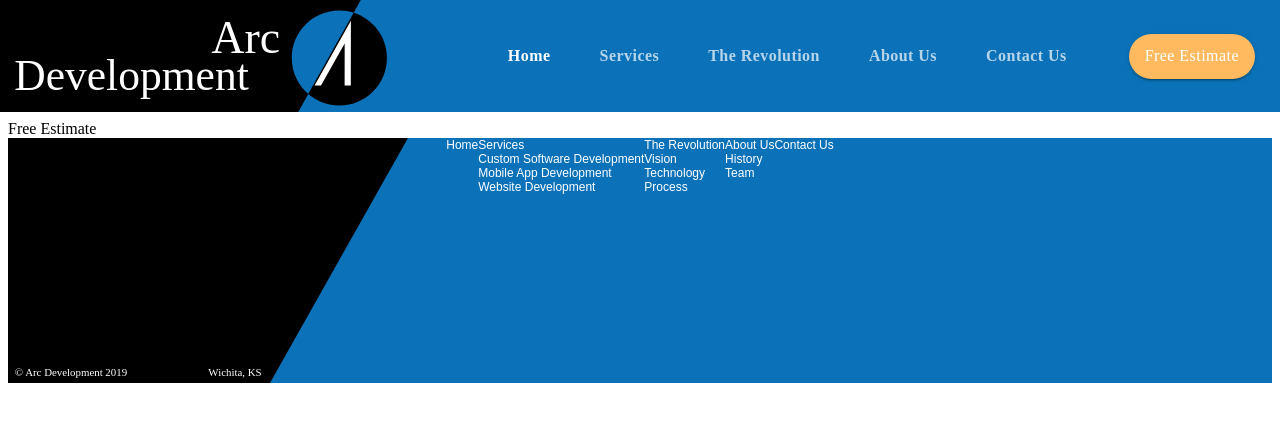
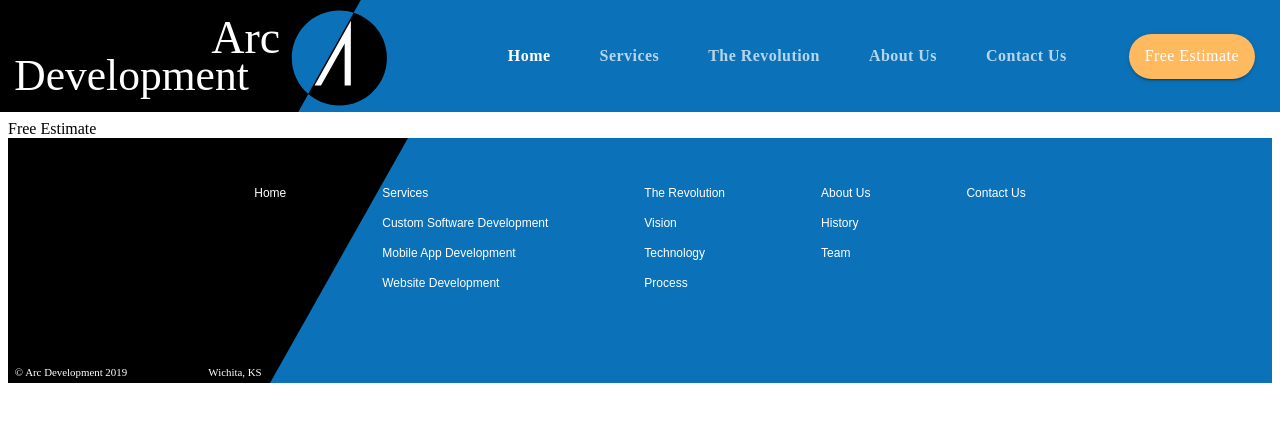
Before and after one commit to Vanessa-Ap-Ferreira/React-materialUI, a React (Create React App) app: page /estimate in a window 1280 px wide. Shown: the top 422 px of the page. Built offline with nearby package versions, Linux system fonts and the light colour scheme; the HTML template or start-up script is replaced by a standard one.

Commit message:
link footer

```diff
--- a/src/components/ui/Footer.js
+++ b/src/components/ui/Footer.js
@@ -1,4 +1,5 @@
 import React from 'react';
+import { Link } from 'react-router-dom';
 import { makeStyles } from '@material-ui/core/styles';
 import Grid from '@material-ui/core/Grid';
 
@@ -29,6 +30,10 @@
     fontSize: "0.75rem",
     fontFamily: "Arial",
     fontWeight: "blond",
+    textDecoration: "none"
+  },
+  gridItem: {
+    margin: "3em"
   }
 }))
 
@@ -42,61 +47,61 @@
         justify="center"
         className={classes.mainContainer}
       >
-        <Grid item >
-          <Grid container direction="column" >
-            <Grid item className={classes.link}>
+        <Grid item className={classes.gridItem} >
+          <Grid container direction="column" spacing={2} >
+            <Grid item className={classes.link} component={Link} to="/">
               Home
             </Grid>
           </Grid>
         </Grid>
-        <Grid item >
-          <Grid container direction="column" >
-            <Grid item className={classes.link}>
+        <Grid item className={classes.gridItem} >
+          <Grid container direction="column" spacing={2} >
+            <Grid item className={classes.link} component={Link} to="/services" >
               Services
             </Grid>
-            <Grid item className={classes.link}>
+            <Grid item className={classes.link} component={Link} to="/custosoftware">
               Custom Software Development
             </Grid>
-            <Grid item className={classes.link}>
+            <Grid item className={classes.link} component={Link} to="/mobileapps">
               Mobile App Development
             </Grid>
-            <Grid item className={classes.link}>
+            <Grid item className={classes.link} component={Link} to="/website">
               Website Development
             </Grid>
           </Grid>
         </Grid>
-        <Grid item >
-          <Grid container direction="column" >
-            <Grid item className={classes.link}>
+        <Grid item className={classes.gridItem}>
+          <Grid container direction="column" spacing={2} >
+            <Grid item className={classes.link} component={Link} to="/revolution" >
               The Revolution
             </Grid>
-            <Grid item className={classes.link}>
+            <Grid item className={classes.link} component={Link} to="/revolution" >
               Vision
             </Grid>
-            <Grid item className={classes.link}>
+            <Grid item className={classes.link} component={Link} to="/revolution">
               Technology
             </Grid>
-            <Grid item className={classes.link}>
+            <Grid item className={classes.link} component={Link} to="/revolution">
               Process
             </Grid>
           </Grid>
         </Grid>
-        <Grid item >
-          <Grid container direction="column" >
-            <Grid item className={classes.link}>
+        <Grid item className={classes.gridItem} >
+          <Grid container direction="column" spacing={2} >
+            <Grid item className={classes.link} component={Link} to="/about">
               About Us
             </Grid>
-            <Grid item className={classes.link}>
+            <Grid item className={classes.link} component={Link} to="/about">
               History
             </Grid>
-            <Grid item className={classes.link}>
+            <Grid item className={classes.link} component={Link} to="/about">
               Team
             </Grid>
           </Grid>
         </Grid>
-        <Grid item >
-          <Grid container direction="column" >
-            <Grid item className={classes.link}>
+        <Grid item className={classes.gridItem} >
+          <Grid container direction="column" spacing={2} >
+            <Grid item className={classes.link} component={Link} to="/contact">
               Contact Us
             </Grid>
           </Grid>
```
